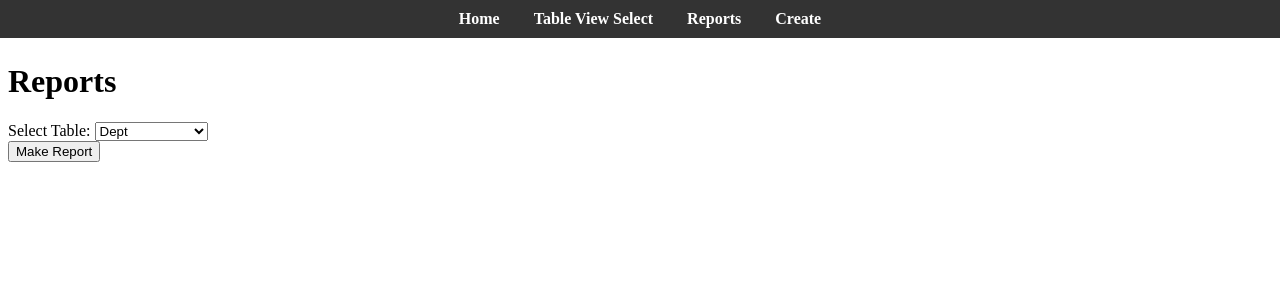
After one commit to IYarwood/WCHD_Project, a Django app: page /reports/ in a window 1280 px wide. The commit adds this page. Shown: the top 300 px of the page. Run offline with Django 5.2, Linux system fonts and the light colour scheme.

Commit message:
Adding reports side of app

```diff
--- a/WCHDApp/templates/WCHDApp/masterTemplate.html
+++ b/WCHDApp/templates/WCHDApp/masterTemplate.html
@@ -12,6 +12,7 @@
         <ul>
             <li><a href="{% url 'index' %}">Home</a></li>
             <li><a href="{% url 'viewTableSelect' %}">Table View Select</a></li>
+            <li><a href="{% url 'reports' %}">Reports</a></li>
             <li><a href="{% url 'createSelect' %}">Create</a></li>
         </ul>
     </nav>
--- /dev/null
+++ b/WCHDApp/templates/WCHDApp/reports.html
@@ -0,0 +1,12 @@
+{% extends "WCHDApp/masterTemplate.html" %}
+
+{% block title %}Reports{% endblock %}
+
+{% block content %}
+    <h1>Reports</h1>
+    <form method="post">
+        {% csrf_token %}
+        {{form}}
+        <button type="submit">Make Report</button>
+    </form>
+{% endblock %}
--- a/WCHDApp/urls.py
+++ b/WCHDApp/urls.py
@@ -12,4 +12,5 @@ urlpatterns = [
     path("createEntry/<str:tableName>/", views.createEntry, name="createEntry"),
     path("testing/<str:tableName>/", views.testing, name="testing"),
     path('generate_pdf/<str:tableName>/', views.generate_pdf, name='generate_pdf'),
+    path('reports/', views.reports, name='reports'),
 ]
--- a/WCHDApp/views.py
+++ b/WCHDApp/views.py
@@ -122,7 +122,16 @@ def generate_pdf(request, tableName):
     response["Content-Disposition"] = 'attachment; filename="active_grants.pdf"'
 
     return response
-
+def reports(request):
+    if request.method == "POST":
+        form = TableSelect(request.POST)
+        if form.is_valid():
+            tableName = form.cleaned_data['table']
+            print("HELLO")
+            return redirect('generate_pdf', tableName)
+    else:
+        form = TableSelect()
+    return render(request, "WCHDApp/reports.html", {'form': form})
 
 def index(request):
     return render(request, "WCHDApp/index.html")
@@ -210,6 +219,7 @@ def tableView(request, tableName):
                 for property in calculatedProperties[tableName]:
                     aliasNames.append(property[1])
                     fieldNames.append(property[0])
+                    decimalFields.append(property[0])
     return render(request, "WCHDApp/tableView.html", {"fields": fieldNames, "aliasNames": aliasNames, "data": values, "tableName": tableName, "decimalFields": decimalFields})
 
 def createSelect(request):
```
